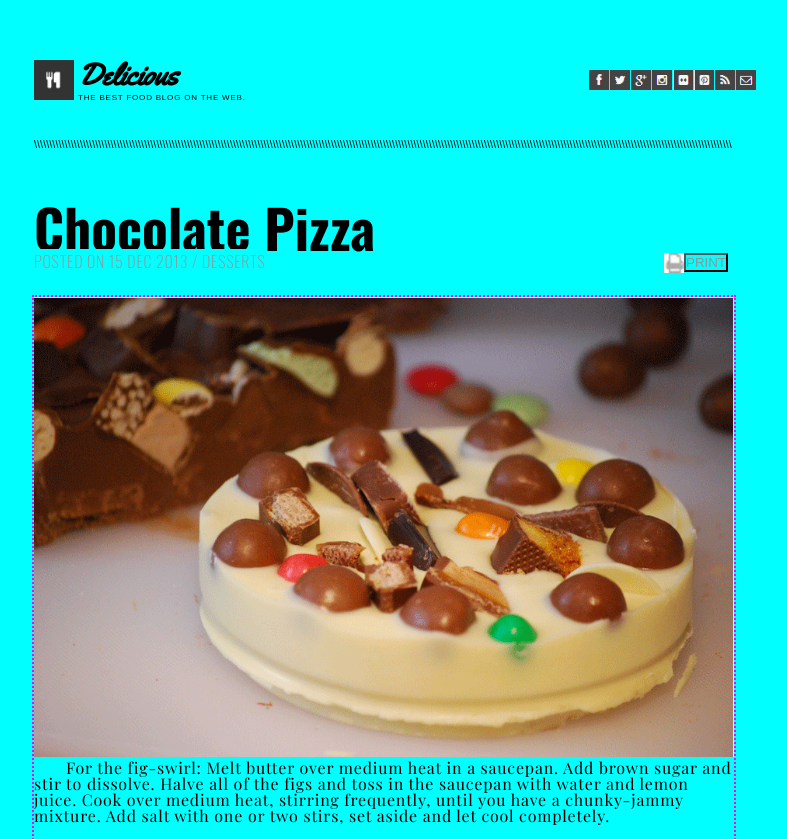
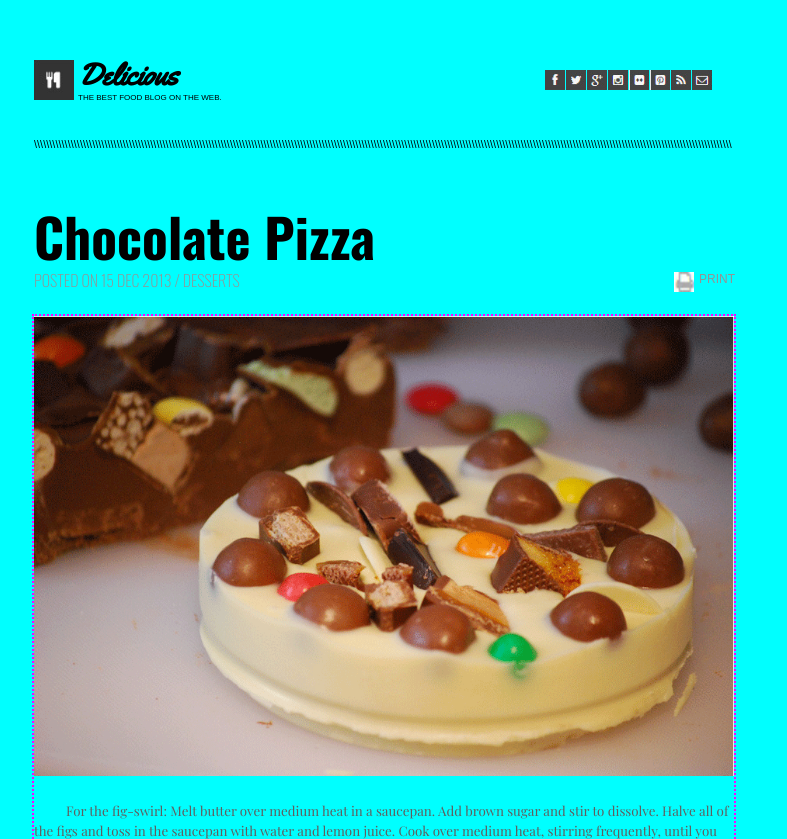
Before and after one commit to canned-ice/chocolate-pizza, a plain HTML site: page index.html in a window 1280 px wide. Shown: the top 839 px of the page, without its empty margins (86-873 px from the left). Drawn offline with nearby package versions, Linux system fonts and the light colour scheme.

Commit message:
got body text to align perfectly! on to list

```diff
--- a/index.html
+++ b/index.html
@@ -31,10 +31,11 @@
         <button class="print">PRINT</button>
         <section class="main-recipe">
           <img src="img/choco-pizza.png" height="460px" width="700px">
+          <div></div>
           <p>For the fig-swirl: Melt butter over medium heat in a saucepan. Add brown sugar and stir to dissolve. Halve all of the figs and toss in the saucepan with water and lemon juice. Cook over medium heat, stirring frequently, until you have a chunky-jammy mixture. Add salt with one or two stirs, set aside and let cool completely.</p>
           <p>Ice cream: In a small pot over medium heat, combine milk, and granulated sugar until sugar is completely dissolved and the milk is just barely lukewarm. Whisk in the egg yolks. Set mixture in the fridge and wait until the fig mixture is cooled.</p>
           <p>Using an ice cream machine, pour liquids into the frozen basin and process according to manufacturer instructions, i.e., let spin and thicken for 20 minutes before adding mascarpone, fig jam mixture, and the nuts. Continue to process for +/- 10 minutes. Pour semi-frozen mixture into a pyrex dish or glass tupperware. Freeze for at least two hours before serving.</p>
-          <section class="ingrediants">
+          <section class="ingredients">
             <img src="img/list-bg.png" height="230px" width="700px">
             <ul>
               <li>1 1/2 cups milk</li>
--- a/style.css
+++ b/style.css
@@ -37,7 +37,7 @@ header > p {
 
 .social-media {
   display: inline;
-  margin-left: 340px;
+  margin-left: 320px;
 }
 
 .social-media > img {
@@ -60,6 +60,7 @@ h2 {
   font-family: 'Oswald', sans-serif;
   font-size: 40pt;
   font-weight: 700;
+  margin: 10px 0;
 }
 
 h3 {
@@ -71,10 +72,10 @@ h3 {
 
 p {
   font-family: 'Playfair Display', serif;
-  font-size: 12pt;
+  font-size: 10pt;
   text-indent: 2pc;
   margin-bottom: 1.5pc;
-  letter-spacing: .8px;
+  letter-spacing: 100%;
 }
 
 p.subline {
@@ -88,24 +89,29 @@ p.subline {
 
 img.print {
   position: absolute;
-  left: 750px;
+  left: 760px;
 }
 
 button.print {
   position: absolute;
-  outline: dotted 2px magenta;
-  left: 770px;
+  left: 785px;
   color: rgb(148, 148, 148);
-  font-size: 10pt;
+  font-size: 9pt;
   font-weight: 200;
   padding: 0;
-  outline: none;
+  border: 0;
+}
+
+div {
+  height: 20px;
 }
 
 .main-recipe {
   width: 700px;
   outline: dotted 2px magenta;
   margin: 26px 0 0 0;
+  line-height: 125%;
+  color: rgb(95, 95, 95);
 }
 
 .author > p {
```
